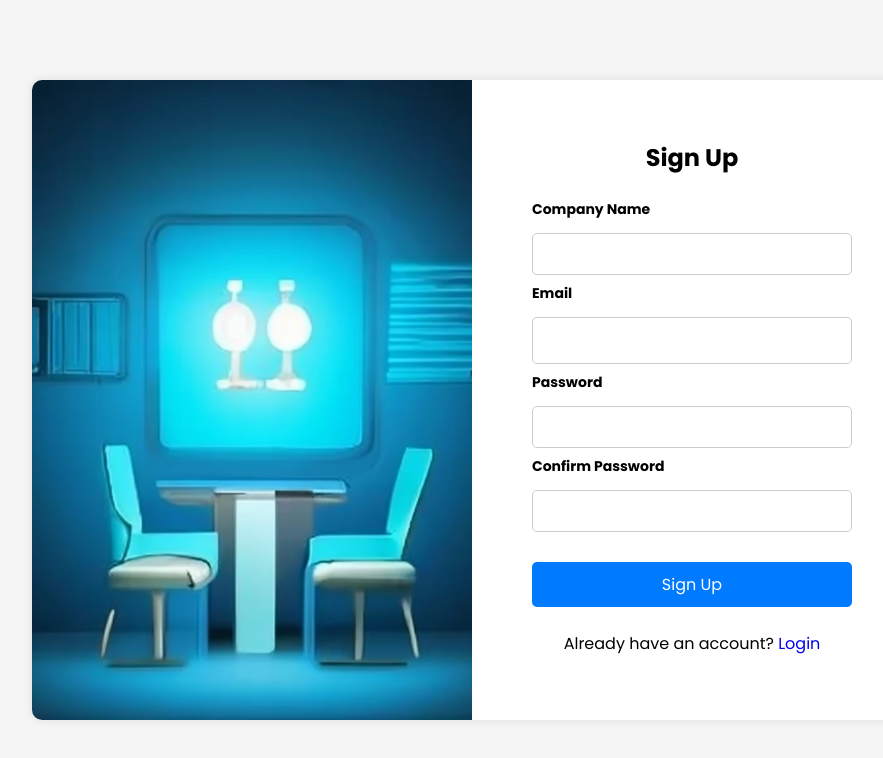
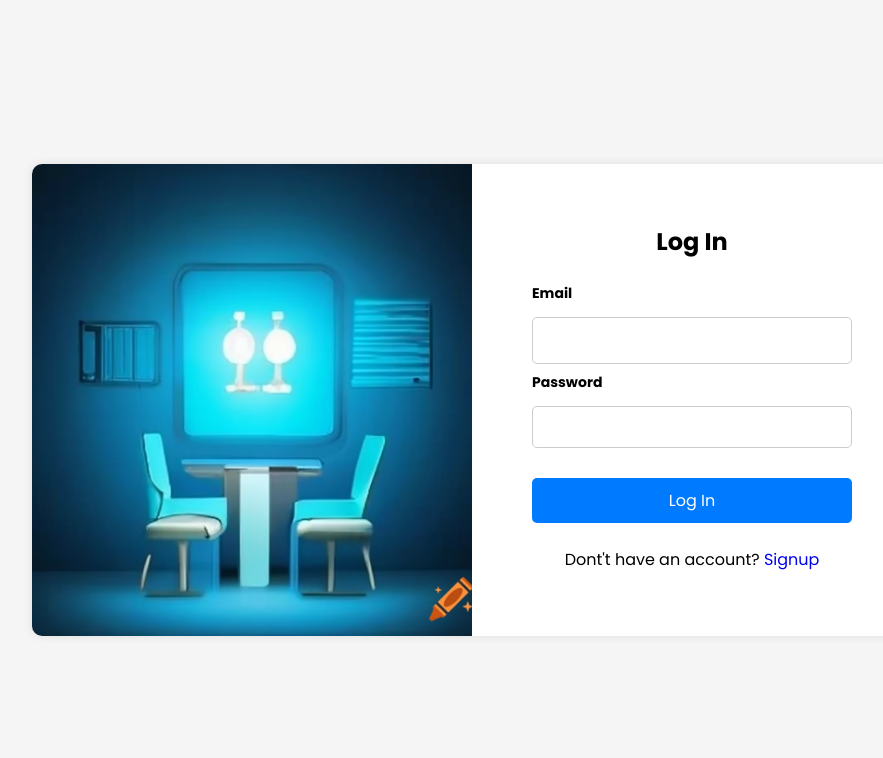
Before and after one commit to EzInterview/EZinterview, a React (Create React App) app: page / in a window 1280 px wide. Shown: the top 758 px of the page, without its empty margins (168-1051 px from the left). Built offline with nearby package versions, Linux system fonts and the light colour scheme.

Commit message:
Update App.js
default page will be login page

```diff
--- a/src/App.js
+++ b/src/App.js
@@ -26,11 +26,11 @@
     <Router>
       <Routes>
 
-        <Route path="/" element={<SignUp />} />
+        <Route path="/" element={<Login />} />
         <Route path="/otp" element={<OTP />} />
         <Route path="/meet/:id" element={<Meet />} />
         <Route path="/interview/:id" element={<InterviewerMeet />} />
-        <Route path="/login" element={<Login />} />
+        <Route path="/signUp" element={<SignUp />} />
         <Route path='/candidate' element={<Dashboard />} />
         <Route path='/interviews' element={<Dashboard />} />
         <Route path='/profile' element={<Dashboard />} />
```
